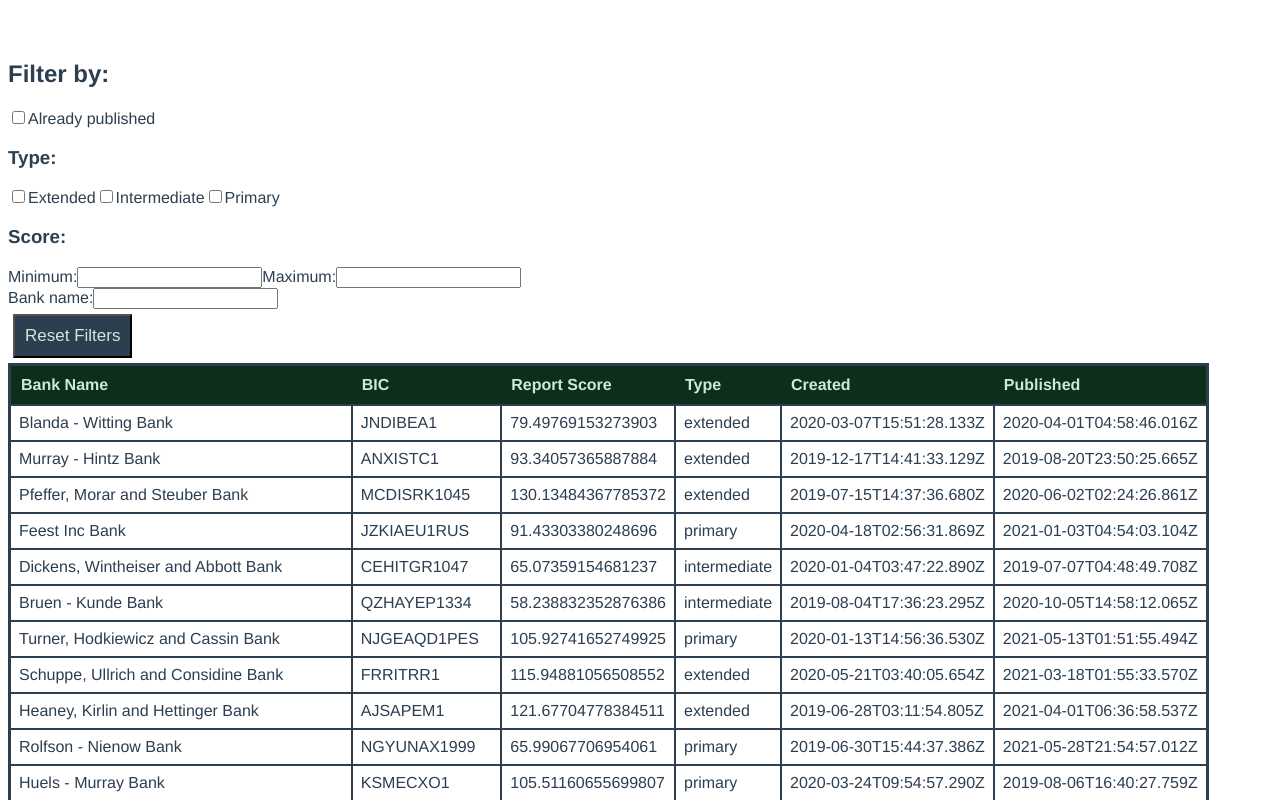
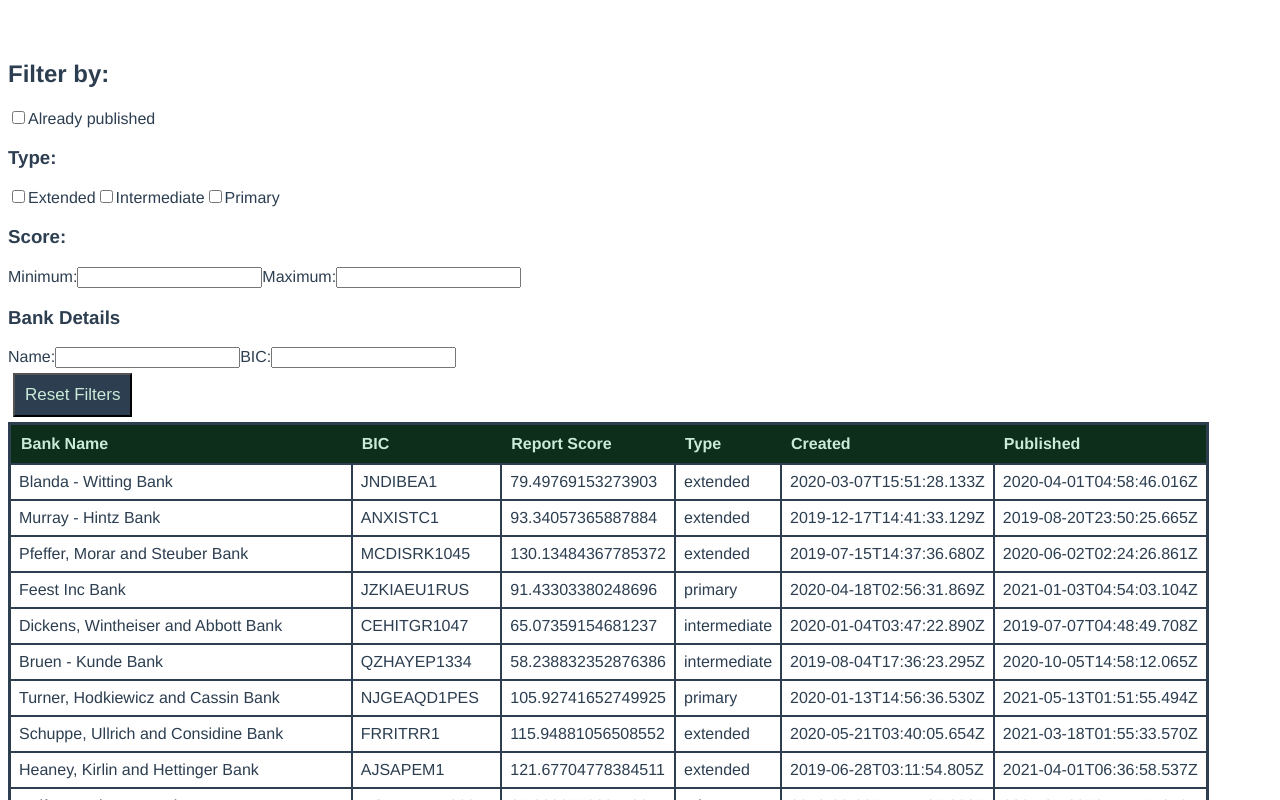
Before and after one commit to lukeg90/elucidate-test, a Vue app: page / in a window 1280 px wide. Shown: the top 800 px of the page. Built offline with nearby package versions, Linux system fonts and the light colour scheme.

Commit message:
improved filters

```diff
--- a/src/App.vue
+++ b/src/App.vue
@@ -36,8 +36,11 @@
             <input type="number" id="minScore" v-model="minScore" />
             <label for="maxScore">Maximum:</label>
             <input type="number" id="maxScore" v-model="maxScore" /><br />
-            <label for="bank-name">Bank name:</label>
-            <input type="text" id="bank-name" v-model="bankQuery" /><br />
+            <h3>Bank Details</h3>
+            <label for="bank-name">Name:</label>
+            <input type="text" id="bank-name" v-model="bankQuery" />
+            <label for="bix">BIC:</label>
+            <input type="text" id="bic" v-model="bicQuery" /><br />
             <button @click="reset">Reset Filters</button>
         </div>
         <table>
@@ -71,7 +74,7 @@ import reports from "../public/reports.json";
 
 // todo
 // 1. pagination
-// 2. ability to apply multiple filters
+// 2. ability to apply multiple filters - DONE
 // 3. add style to form - flexbox?
 
 export default {
@@ -82,6 +85,7 @@ export default {
             minScore: null,
             maxScore: null,
             bankQuery: "",
+            bicQuery: "",
             publishedFilter: false,
             types: []
         };
@@ -116,6 +120,13 @@ export default {
                     regex.test(report.body.bankName)
                 );
             }
+            if (this.bicQuery) {
+                let regexString = this.bicQuery;
+                let regex = new RegExp(regexString, "gi");
+                reports = reports.filter(report =>
+                    regex.test(report.body.bankBIC[0])
+                );
+            }
             return reports;
         }
     },
@@ -125,6 +136,7 @@ export default {
             this.minScore = null;
             this.maxScore = null;
             this.bankQuery = "";
+            this.bicQuery = "";
             this.types = [];
         }
     }
```
